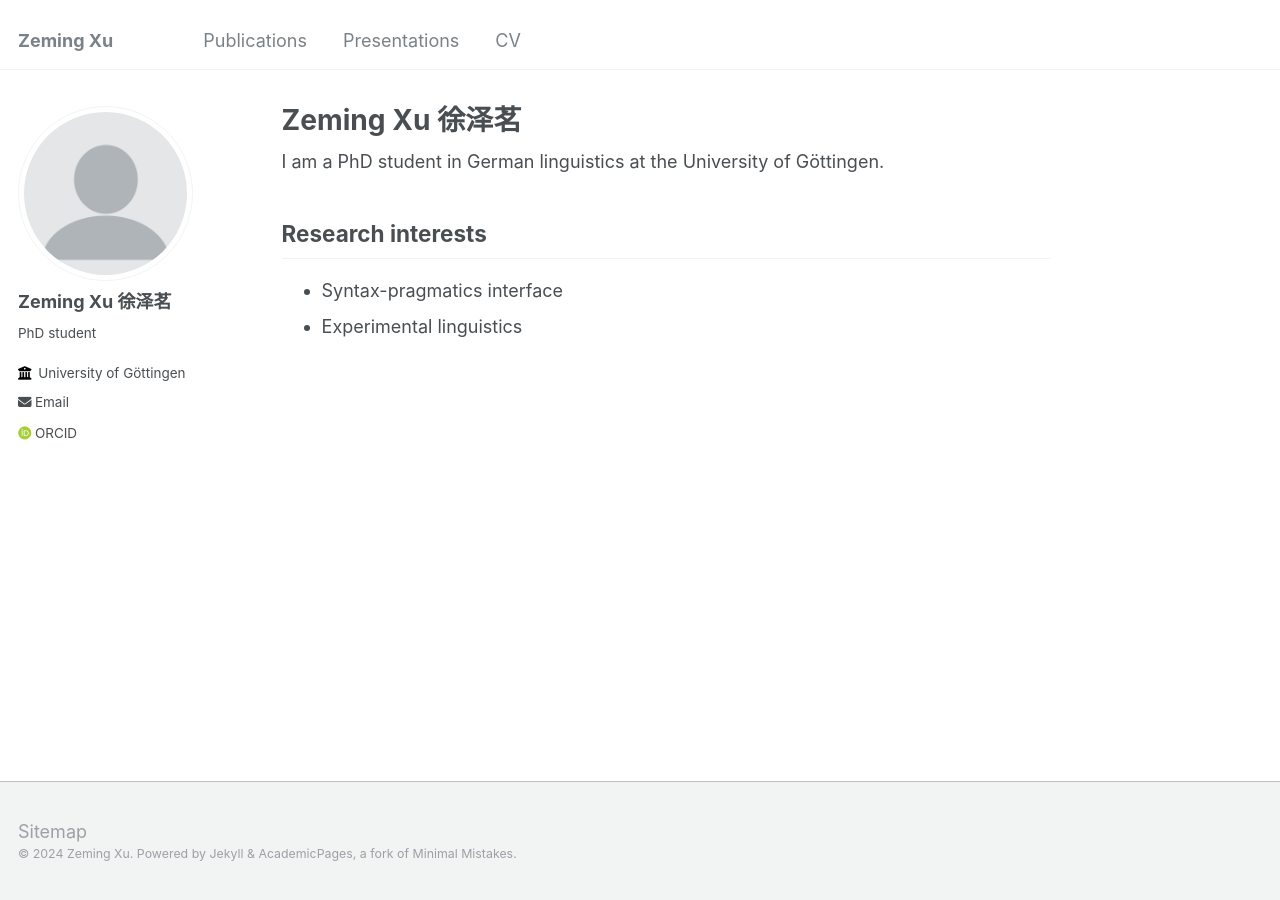
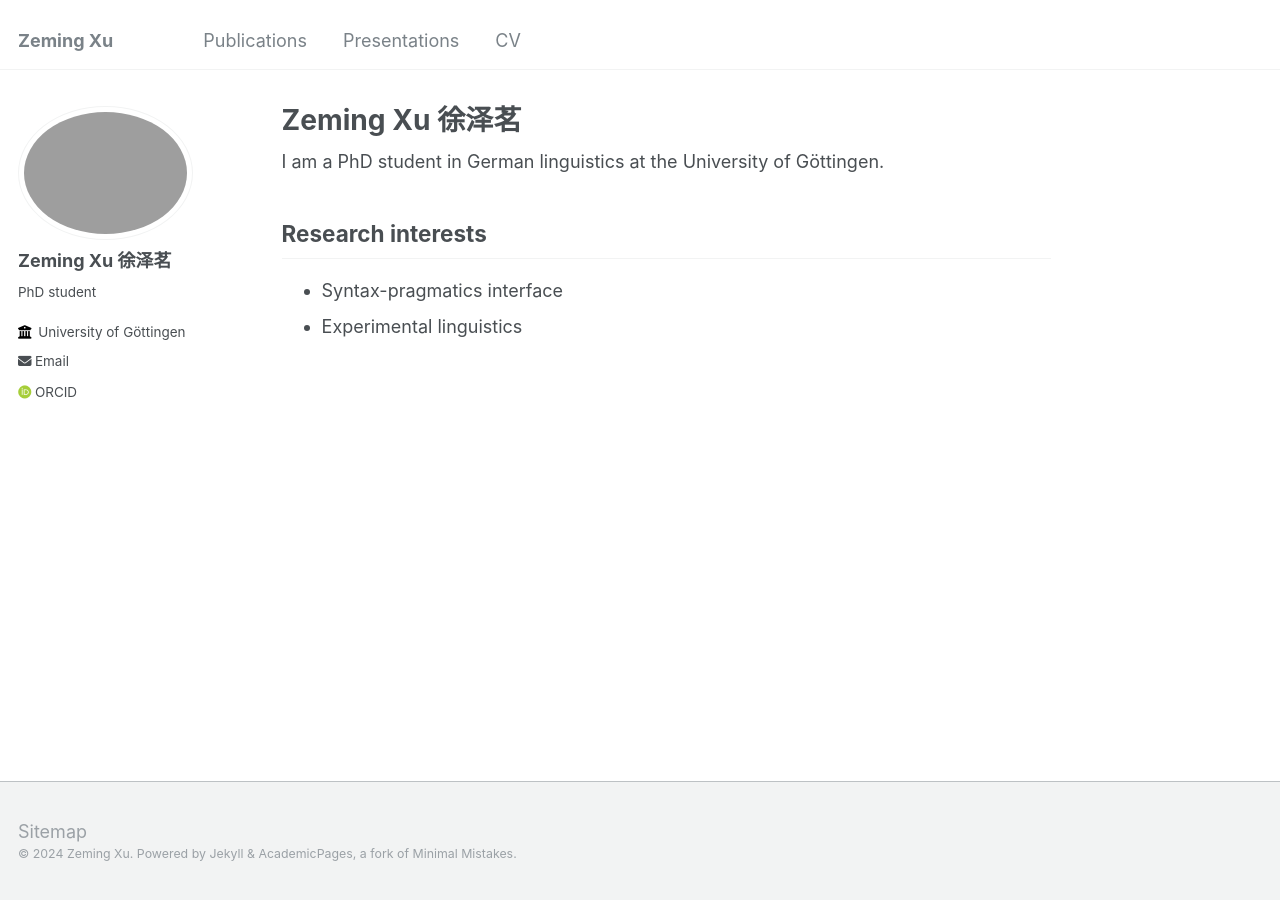
Before and after one commit to xu-zeming/xu-zeming.github.io, a Jekyll site: the page built from _pages/about.md, in a window 1280 px wide. Built offline with Jekyll 4.4.1, drawn with Linux system fonts in a browser that asks for light colours; some web fonts are replaced.

Commit message:
Update _config.yml

```diff
--- a/_config.yml
+++ b/_config.yml
@@ -21,7 +21,7 @@ repository               : "academicpages/academicpages.github.io"
 #               Additional customization can be done by editing /_includes/author-profile.html
 author:
   # Biographic information
-  avatar           : "profile.png"
+  avatar           : "Xu.jpg"
   name             : "Zeming Xu 徐泽茗"
   pronouns         : # example: "she/her"
   bio              : "PhD student"
```
